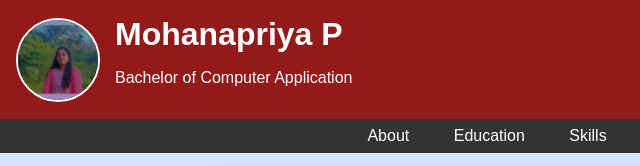
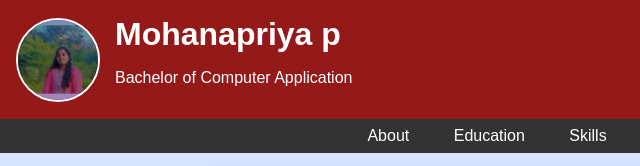
Before and after one commit to MohanapriyaPrasannakumar/digital-portfoli, a plain HTML site: page index.html in a window 1280 px wide. Shown: the top 166 px of the page, 0-640 px from the left. Drawn offline with Linux system fonts and the light colour scheme.

Commit message:
index.html

```diff
--- a/index.html
+++ b/index.html
@@ -98,7 +98,7 @@
         <!-- Profile picture inside header, left-aligned near name -->
         <img src="IMG-20250320-WA0001.jpg"alt="Mohanapriya P" class="profile-picture">
             <div class="header-content">
-            <h1>Mohanapriya P</h1>
+            <h1>Mohanapriya p</h1>
             <p>Bachelor of Computer Application</p>
         </div>
     </header>
```
